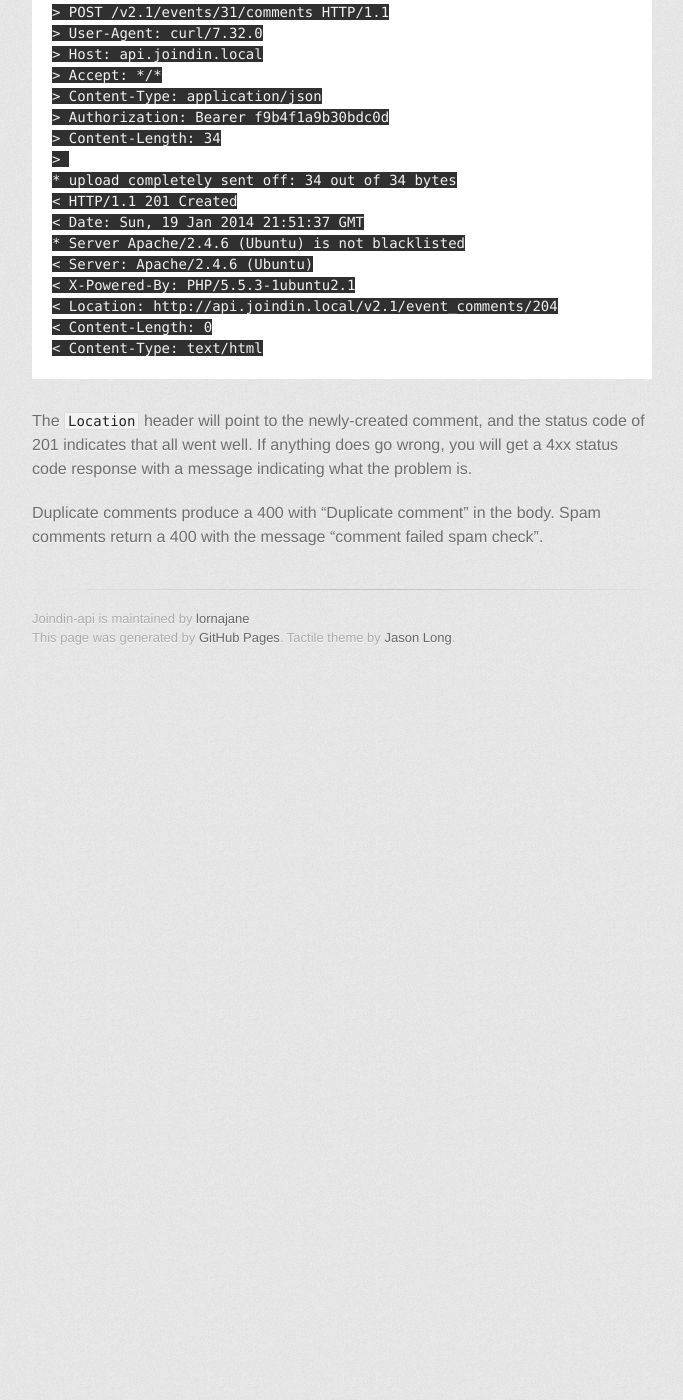
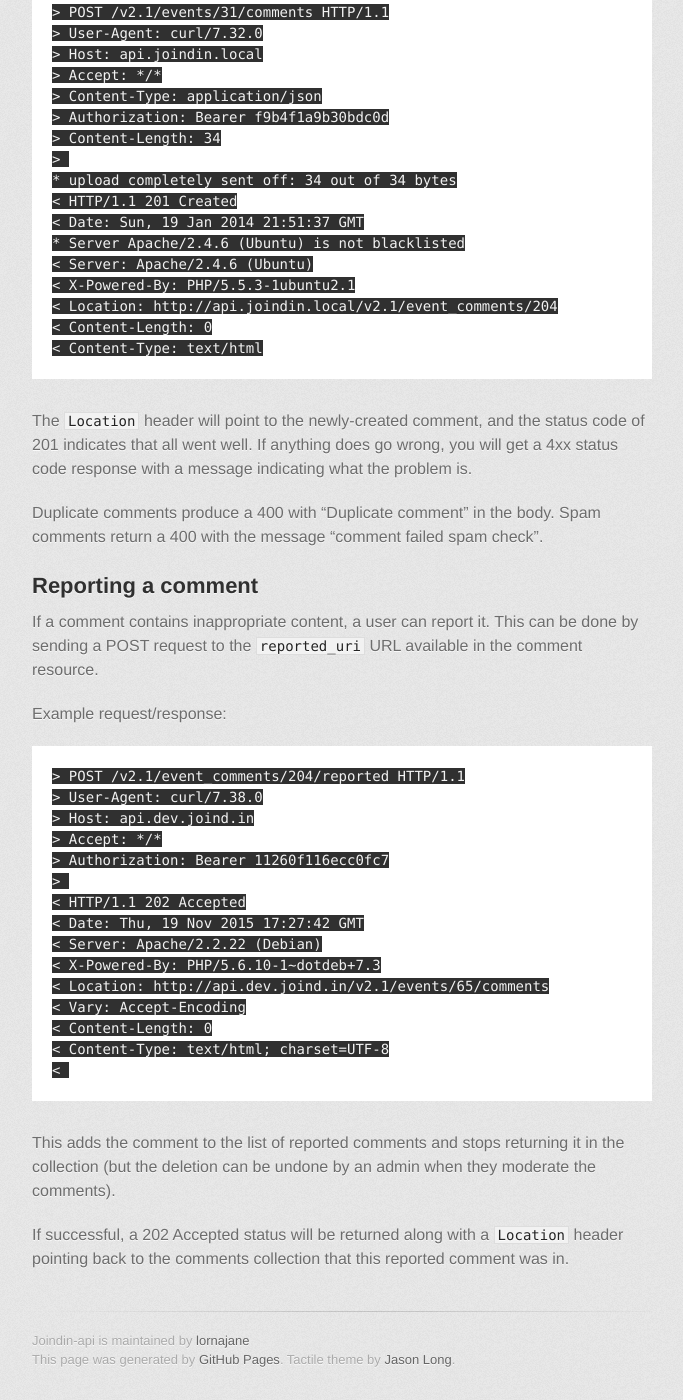
Before and after one commit to joindin/joindin-api, a Jekyll site: the page built from event_comments.md, in a window 1280 px wide and 1400 px high, scrolled down 1689 px. Shown: the whole window, without its empty margins (298-981 px from the left). Built offline with Jekyll 4.4.1, drawn with Linux system fonts in a browser that asks for light colours; some web fonts are replaced; a script that is not in the unit is left out; before the commit the page ends 2367 px from its top, so only the background shows below that.

Commit message:
Add howto and examples for reporting talk and event comments

```diff
--- a/event_comments.md
+++ b/event_comments.md
@@ -86,3 +86,31 @@
 The ``Location`` header will point to the newly-created comment, and the status code of 201 indicates that all went well.  If anything does go wrong, you will get a 4xx status code response with a message indicating what the problem is.
 
 Duplicate comments produce a 400 with "Duplicate comment" in the body.  Spam comments return a 400 with the message "comment failed spam check".
+
+## Reporting a comment
+
+If a comment contains inappropriate content, a user can report it.  This can be done by sending a POST request to the ``reported_uri`` URL available in the comment resource.
+
+Example request/response:
+
+~~~~
+> POST /v2.1/event_comments/204/reported HTTP/1.1
+> User-Agent: curl/7.38.0
+> Host: api.dev.joind.in
+> Accept: */*
+> Authorization: Bearer 11260f116ecc0fc7
+>
+< HTTP/1.1 202 Accepted
+< Date: Thu, 19 Nov 2015 17:27:42 GMT
+< Server: Apache/2.2.22 (Debian)
+< X-Powered-By: PHP/5.6.10-1~dotdeb+7.3
+< Location: http://api.dev.joind.in/v2.1/events/65/comments
+< Vary: Accept-Encoding
+< Content-Length: 0
+< Content-Type: text/html; charset=UTF-8
+<
+~~~~
+
+This adds the comment to the list of reported comments and stops returning it in the collection (but the deletion can be undone by an admin when they moderate the comments).
+
+If successful, a 202 Accepted status will be returned along with a ``Location`` header pointing back to the comments collection that this reported comment was in.
```
Also changed, not shown: talk_comments.md (+28 -0 lines).
